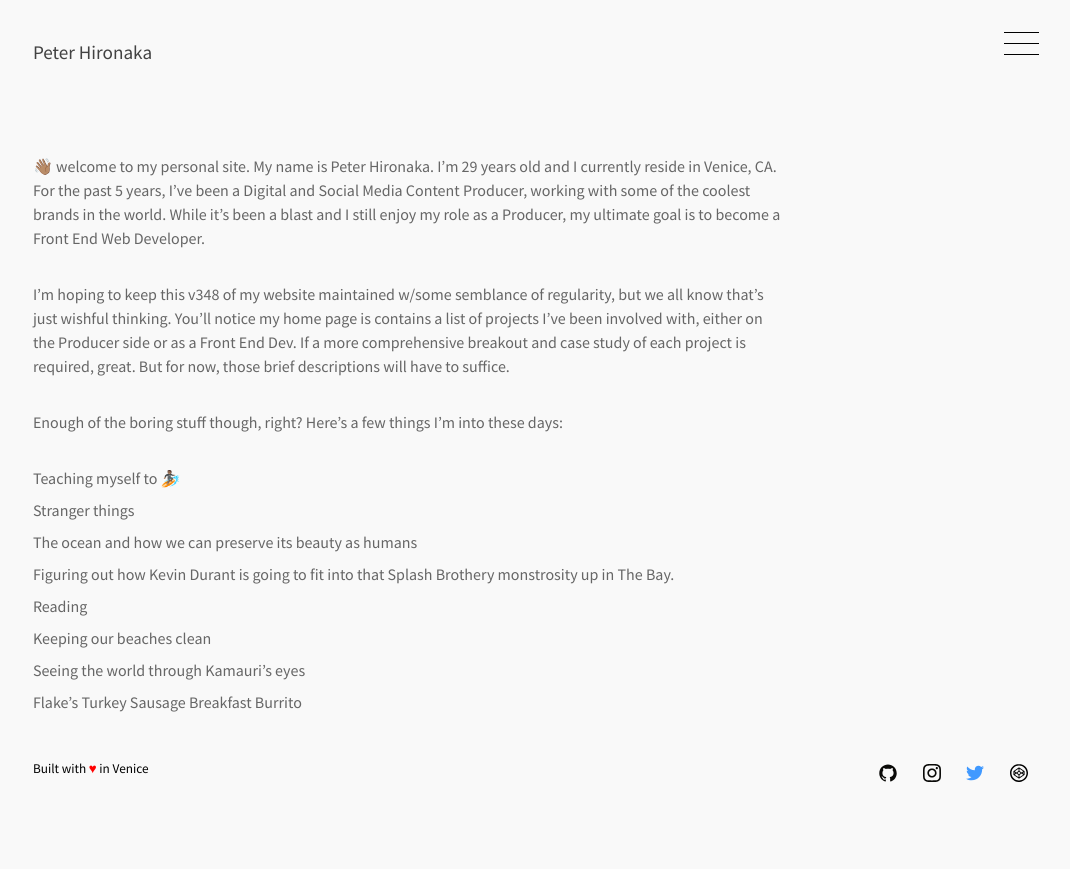
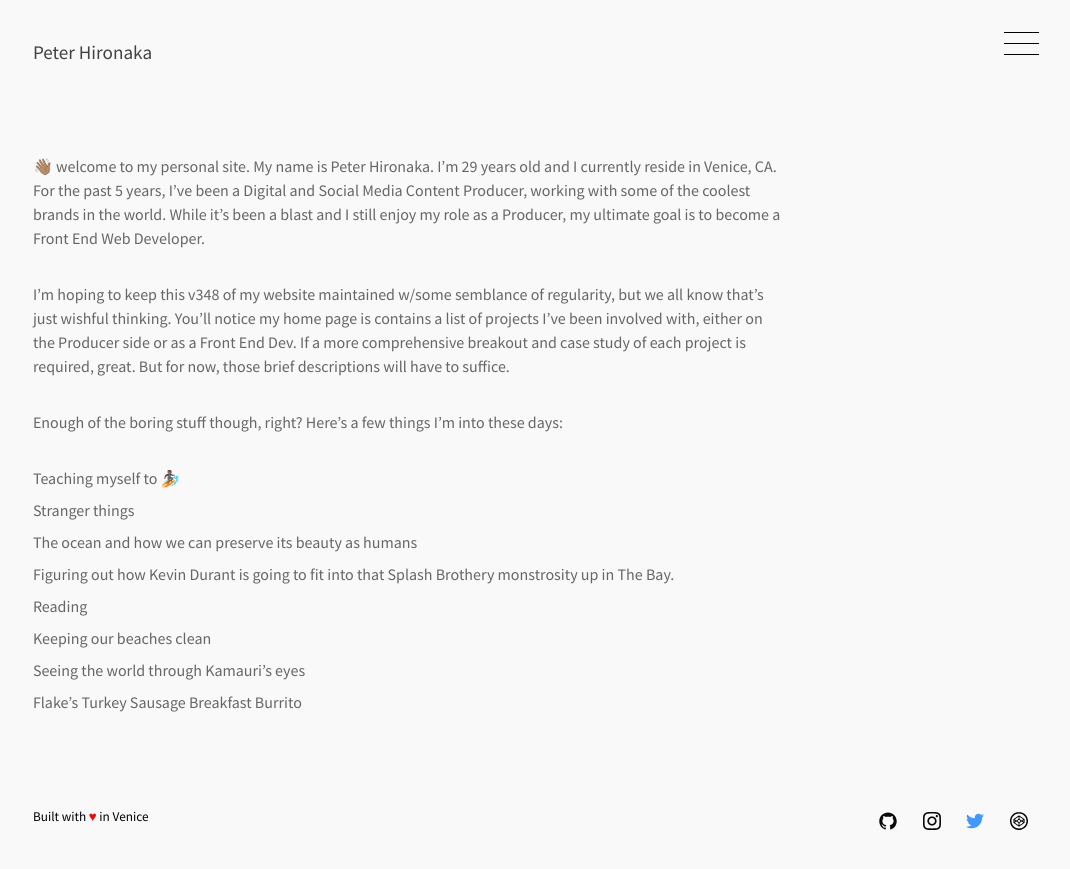
Before and after one commit to PHironaka/p-hironaka, a Jekyll site: the page built from about.md, in a window 1280 px wide. Shown: the top 869 px of the page, without its empty margins (104-1174 px from the left). Built offline with Jekyll 4.4.1, drawn with Linux system fonts in a browser that asks for light colours; a script that is not in the unit is left out.

Commit message:
Updated Layout

```diff
--- a/_sass/_layout.scss
+++ b/_sass/_layout.scss
@@ -229,6 +229,7 @@ margin: 0;
 
  .post {
    @include outer-container;
+       margin-bottom: 3em;
  }
 
 .post-header {
```
